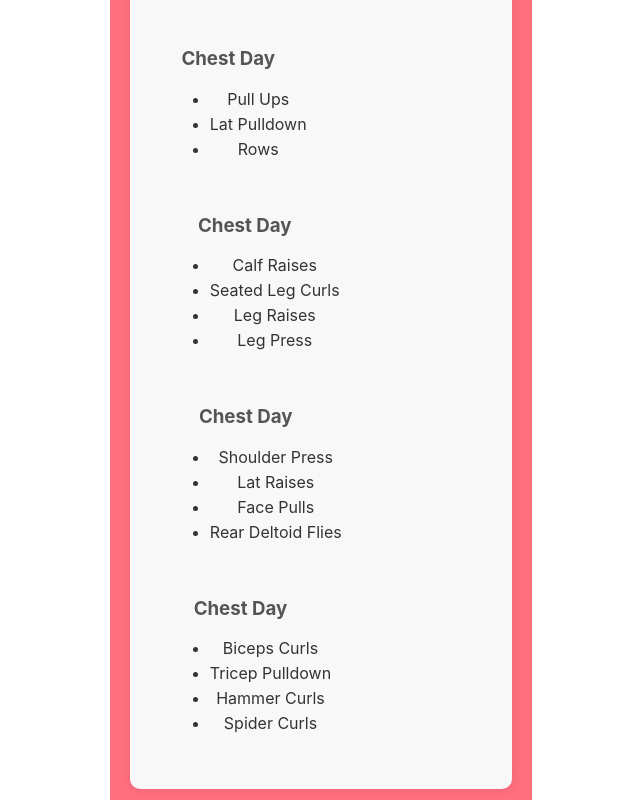
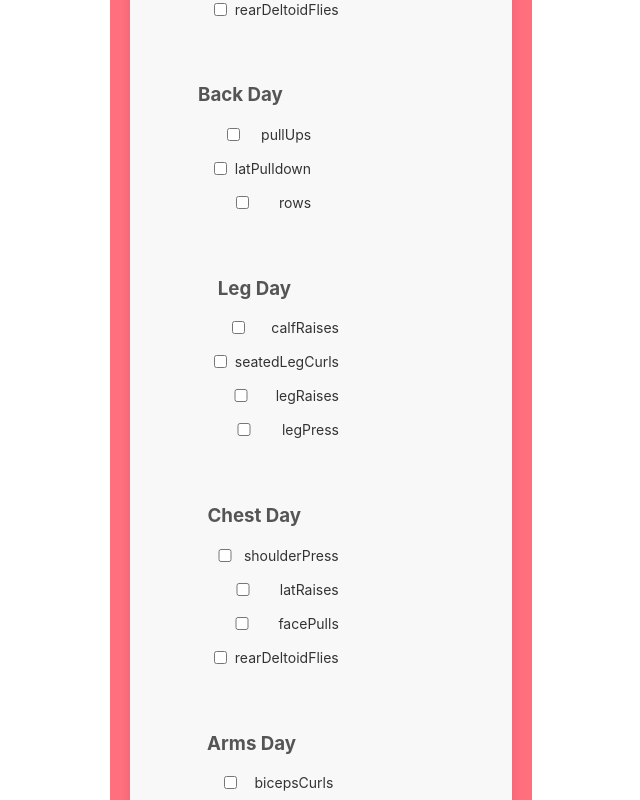
Before and after one commit to Zoh007/Hackalytics, a React (Create React App) app: page / in a window 1280 px wide. Shown: the part 860-1660 px from the top of the page, without its empty margins (319-959 px from the left). Built offline with nearby package versions, Linux system fonts and the light colour scheme.

Commit message:
Changed the checkboxes

```diff
--- a/src/App.css
+++ b/src/App.css
@@ -1,3 +1,20 @@
+/* Add this to your CSS */
+.exercise-item {
+  display: flex;
+  align-items: center;
+  margin-bottom: 10px; /* Add spacing between exercises */
+}
+
+.exercise-label {
+  display: flex;
+  align-items: center;
+  margin-right: 20px; /* Adjust spacing between checkbox and exercise name */
+}
+
+.exercise-name {
+  margin-left: 5px; /* Adjust spacing between checkbox and exercise name */
+}
+
 /* App.css */
 .app-container {
     display: flex;
--- a/src/ArmsDay.js
+++ b/src/ArmsDay.js
@@ -1,16 +1,39 @@
-// ChestDay.js
-import React from 'react';
+// ArmsDay.js
+import React, { useState } from 'react';
 
 const ArmsDay = () => {
+  const [exercises, setExercises] = useState({
+    bicepsCurls: false,
+    tricepPulldown: false,
+    hammerCurls: false,
+    spiderCurls: false,
+    // Add more arm exercises as needed
+  });
+
+  const handleCheckboxChange = (exercise) => {
+    setExercises((prevExercises) => ({
+      ...prevExercises,
+      [exercise]: !prevExercises[exercise],
+    }));
+  };
+
   return (
     <div className="workout-day">
-      <h3>Chest Day</h3>
+      <h3>Arms Day</h3>
       <ul>
-        <li>Biceps Curls</li>
-        <li>Tricep Pulldown</li>
-        <li>Hammer Curls</li>
-        <li>Spider Curls</li>
-        {/* Add more chest exercises as needed */}
+        {Object.entries(exercises).map(([exerciseName, isChecked]) => (
+          <li key={exerciseName} className="exercise-item">
+            <label className="exercise-label">
+              <input
+                type="checkbox"
+                id={`checkbox-${exerciseName}`} // Set unique ID for accessibility
+                checked={isChecked}
+                onChange={() => handleCheckboxChange(exerciseName)}
+              />
+              <span className="exercise-name">{exerciseName}</span>
+            </label>
+          </li>
+        ))}
       </ul>
     </div>
   );
--- a/src/BackDay.js
+++ b/src/BackDay.js
@@ -1,15 +1,38 @@
-// ChestDay.js
-import React from 'react';
+// BackDay.js
+import React, { useState } from 'react';
 
 const BackDay = () => {
+  const [exercises, setExercises] = useState({
+    pullUps: false,
+    latPulldown: false,
+    rows: false,
+    // Add more back exercises as needed
+  });
+
+  const handleCheckboxChange = (exercise) => {
+    setExercises((prevExercises) => ({
+      ...prevExercises,
+      [exercise]: !prevExercises[exercise],
+    }));
+  };
+
   return (
     <div className="workout-day">
-      <h3>Chest Day</h3>
+      <h3>Back Day</h3>
       <ul>
-        <li>Pull Ups</li>
-        <li>Lat Pulldown</li>
-        <li>Rows</li>
-        {/* Add more chest exercises as needed */}
+        {Object.entries(exercises).map(([exerciseName, isChecked]) => (
+          <li key={exerciseName} className="exercise-item">
+            <label className="exercise-label">
+              <input
+                type="checkbox"
+                id={`checkbox-${exerciseName}`} // Set unique ID for accessibility
+                checked={isChecked}
+                onChange={() => handleCheckboxChange(exerciseName)}
+              />
+              <span className="exercise-name">{exerciseName}</span>
+            </label>
+          </li>
+        ))}
       </ul>
     </div>
   );
--- a/src/ChestDay.js
+++ b/src/ChestDay.js
@@ -1,16 +1,38 @@
-// ChestDay.js
-import React from 'react';
+import React, { useState } from 'react';
 
 const ChestDay = () => {
+  const [exercises, setExercises] = useState({
+    shoulderPress: false,
+    latRaises: false,
+    facePulls: false,
+    rearDeltoidFlies: false,
+    // Add more chest exercises as needed
+  });
+
+  const handleCheckboxChange = (exercise) => {
+    setExercises((prevExercises) => ({
+      ...prevExercises,
+      [exercise]: !prevExercises[exercise],
+    }));
+  };
+
   return (
     <div className="workout-day">
       <h3>Chest Day</h3>
       <ul>
-        <li>Bench Press</li>
-        <li>Incline Bench Press</li>
-        <li>Chest Flies</li>
-        <li>Dips</li>
-        {/* Add more chest exercises as needed */}
+        {Object.entries(exercises).map(([exerciseName, isChecked]) => (
+          <li key={exerciseName} className="exercise-item">
+            <label className="exercise-label">
+              <input
+                type="checkbox"
+                id={`checkbox-${exerciseName}`} // Set unique ID for accessibility
+                checked={isChecked}
+                onChange={() => handleCheckboxChange(exerciseName)}
+              />
+              <span className="exercise-name">{exerciseName}</span>
+            </label>
+          </li>
+        ))}
       </ul>
     </div>
   );
--- a/src/LegDay.js
+++ b/src/LegDay.js
@@ -1,16 +1,39 @@
-// ChestDay.js
-import React from 'react';
+// LegDay.js
+import React, { useState } from 'react';
 
 const LegDay = () => {
+  const [exercises, setExercises] = useState({
+    calfRaises: false,
+    seatedLegCurls: false,
+    legRaises: false,
+    legPress: false,
+    // Add more leg exercises as needed
+  });
+
+  const handleCheckboxChange = (exercise) => {
+    setExercises((prevExercises) => ({
+      ...prevExercises,
+      [exercise]: !prevExercises[exercise],
+    }));
+  };
+
   return (
     <div className="workout-day">
-      <h3>Chest Day</h3>
+      <h3>Leg Day</h3>
       <ul>
-        <li>Calf Raises</li>
-        <li>Seated Leg Curls</li>
-        <li>Leg Raises</li>
-        <li>Leg Press</li>
-        {/* Add more chest exercises as needed */}
+        {Object.entries(exercises).map(([exerciseName, isChecked]) => (
+          <li key={exerciseName} className="exercise-item">
+            <label className="exercise-label">
+              <input
+                type="checkbox"
+                id={`checkbox-${exerciseName}`} // Set unique ID for accessibility
+                checked={isChecked}
+                onChange={() => handleCheckboxChange(exerciseName)}
+              />
+              <span className="exercise-name">{exerciseName}</span>
+            </label>
+          </li>
+        ))}
       </ul>
     </div>
   );
--- a/src/ShoulderDay.js
+++ b/src/ShoulderDay.js
@@ -1,19 +1,42 @@
 // ChestDay.js
-import React from 'react';
+import React, { useState } from 'react';
 
-const ShoulderDay = () => {
+const ChestDay = () => {
+  const [exercises, setExercises] = useState({
+    shoulderPress: false,
+    latRaises: false,
+    facePulls: false,
+    rearDeltoidFlies: false,
+    // Add more chest exercises as needed
+  });
+
+  const handleCheckboxChange = (exercise) => {
+    setExercises((prevExercises) => ({
+      ...prevExercises,
+      [exercise]: !prevExercises[exercise],
+    }));
+  };
+
   return (
     <div className="workout-day">
       <h3>Chest Day</h3>
       <ul>
-        <li>Shoulder Press</li>
-        <li>Lat Raises</li>
-        <li>Face Pulls</li>
-        <li>Rear Deltoid Flies</li>
-        {/* Add more chest exercises as needed */}
+        {Object.entries(exercises).map(([exerciseName, isChecked]) => (
+          <li key={exerciseName} className="exercise-item">
+            <label className="exercise-label">
+              <input
+                type="checkbox"
+                id={`checkbox-${exerciseName}`} // Set unique ID for accessibility
+                checked={isChecked}
+                onChange={() => handleCheckboxChange(exerciseName)}
+              />
+              <span className="exercise-name">{exerciseName}</span>
+            </label>
+          </li>
+        ))}
       </ul>
     </div>
   );
 };
 
-export default ShoulderDay;
+export default ChestDay;
```
